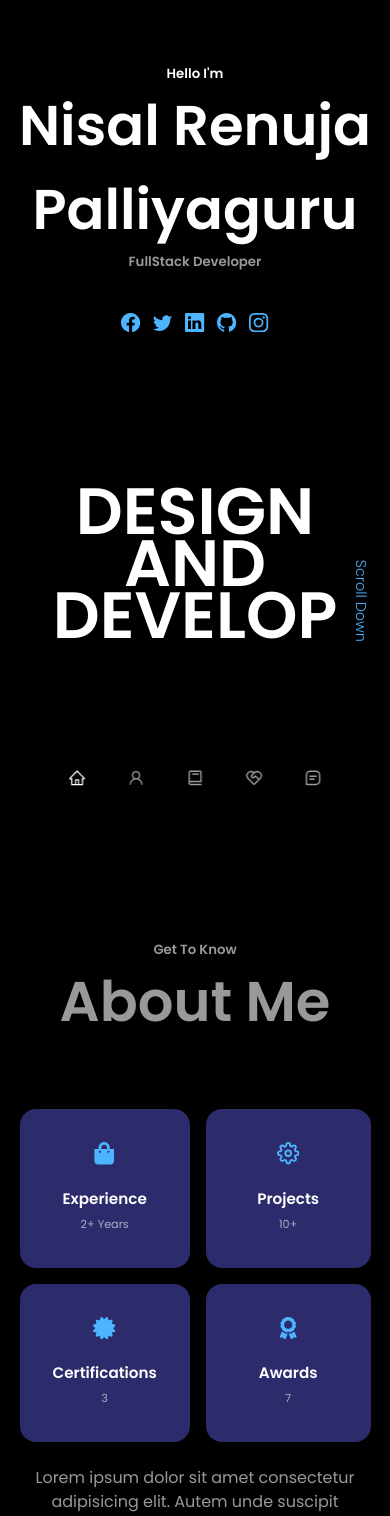
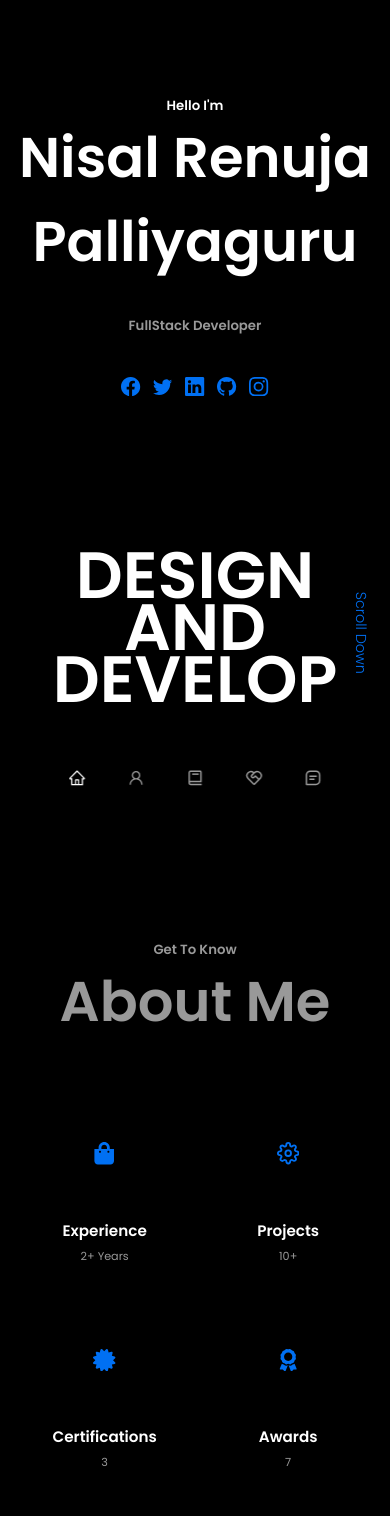
Before and after one commit to nisalrenuja/Nisal-Renuja, a React (Create React App) app: page / in a window 390 px wide. Shown: the top 1516 px of the page. Built offline with nearby package versions, Linux system fonts and the light colour scheme.

Commit message:
minor fixes

```diff
--- a/src/components/about/about.css
+++ b/src/components/about/about.css
@@ -25,19 +25,20 @@
 }
 
 .about__card{
-    background: var(--color-bg-varient);
+    background: transparent;
     border: 1px solid transparent;
     border-radius: 1rem;
     padding: 2rem;
     text-align: center;
-    transition: var(--transition);
+    /* transition: var(--transition); */
+    cursor: default;
 }
 
-.about__card:hover{
+/* .about__card:hover{
     background: transparent;
     border-color: var(--color-bg-varient);
     cursor: default;
-}
+} */
 
 .about__icon{
     color: var(--color-primary);
@@ -80,6 +81,10 @@
 /* ===== MEDIA QUERY(SMALL DEVICES) ===== */
 
 @media screen and (max-width: 600px){
+    h5{
+        margin-top: 2rem;
+    }
+
     .about__container{
 
         grid-template-columns: 1fr;
--- a/src/index.css
+++ b/src/index.css
@@ -13,7 +13,7 @@
 :root{
     --color-bg: #000000;
     --color-bg-varient: #2c2c6c;
-    --color-primary: #4db5ff;
+    --color-primary: #0070f3;
     --color-primary-varient: rgba(77, 181, 255, 0.4);
     --color-white: #fff;
     --color-light: rgba(255, 255, 255, 0.6);
```
